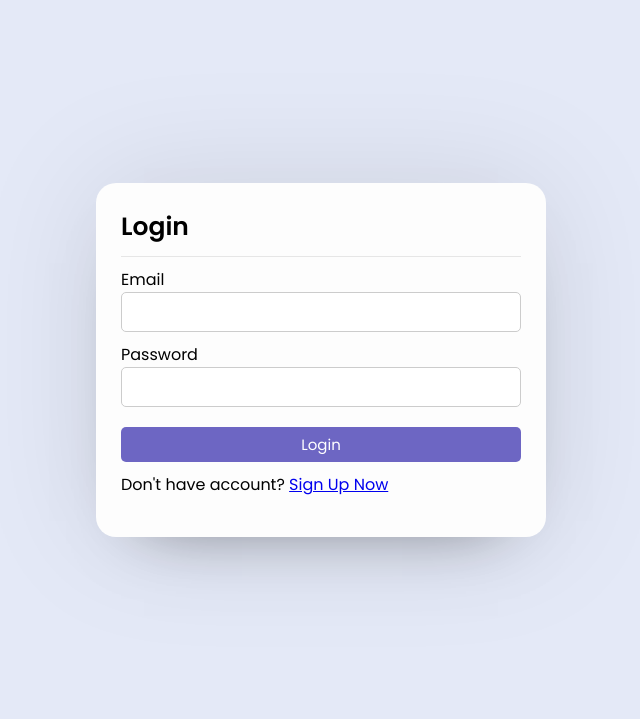
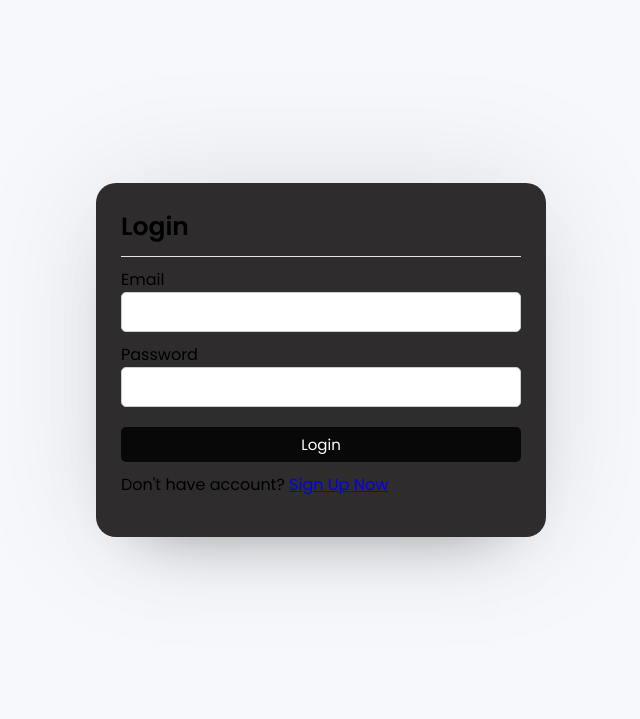
Before and after one commit to Georgetylerouko/Project1, a PHP site: page / in a window 1280 px wide. Shown: the top 719 px of the page, without its empty margins (319-959 px from the left). Run offline with PHP 8.4, Linux system fonts and the light colour scheme.

Commit message:
style changed

```diff
--- a/homepage.php
+++ b/homepage.php
@@ -83,8 +83,6 @@
     </div>
     </div>
     <main>
-
-o0
     </main>
    <footer>
     <div>
--- a/php/config.php
+++ b/php/config.php
@@ -1,5 +1,5 @@
 <?php
- //code is used to connect to your db; the Die function is used to indicate whether there is an error and what message to display
+
  $con = mysqli_connect("localhost","root","","registerdb") or die("Couldn't connect");
- // if it does not display anything then it has connected.
+
 ?>
--- a/php/logout.php
+++ /dev/null
@@ -1,5 +0,0 @@
-<?php
-      session_start();
-      session_destroy();
-      header("Location: ../index.php");
-?>
--- a/style/style.css
+++ b/style/style.css
@@ -6,7 +6,7 @@
     font-family: 'Poppins',sans-serif;
 }
 body{
-    background: #e4e9f7;
+    background: #f7f8fc;
 }
 .container{
     display: flex;
@@ -15,7 +15,7 @@ body{
     min-height: 90vh;
 }
 .box{
-    background: #fdfdfd;
+    background: #2e2c2c;
     display: flex;
     flex-direction: column;
     padding: 25px 25px;
@@ -51,7 +51,7 @@ body{
 }
 .btn{
     height: 35px;
-    background: rgba(76,68,182,0.808);
+    background: rgba(0, 0, 0, 0.808);
     border: 0;
     border-radius: 5px;
     color: #fff;
```
Also changed, not shown: register.php (+4 -5 lines).
